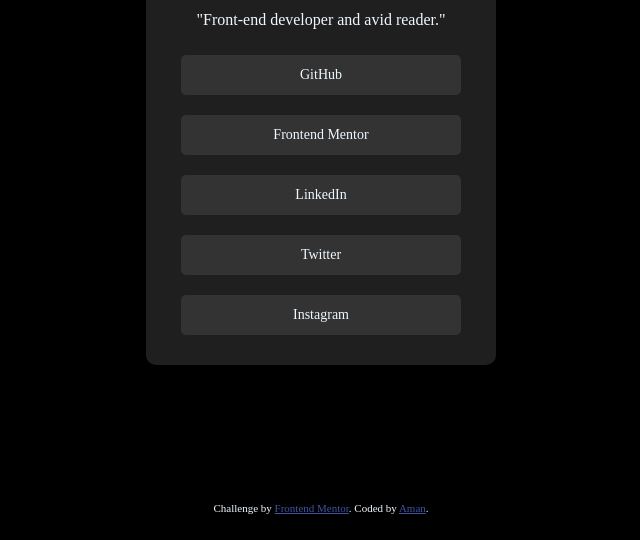
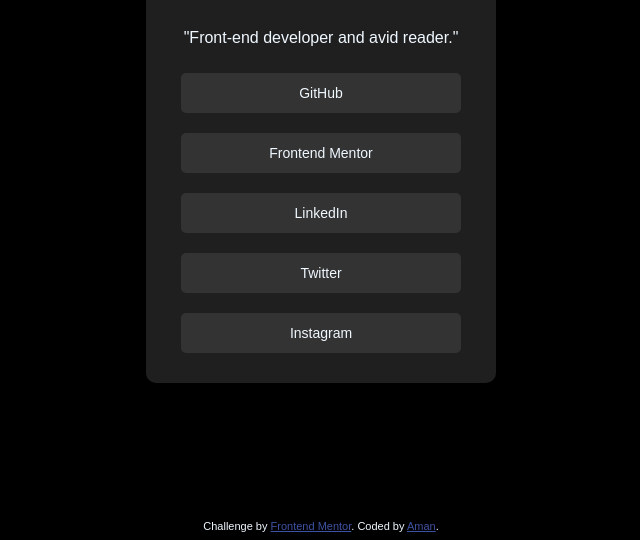
Before and after one commit to amanmanjhi/Social-links-profile-Frontend-mentor, a plain HTML site: page index.html in a window 1280 px wide. Shown: the part 326-866 px from the top of the page, without its empty margins (319-959 px from the left). Drawn offline with Linux system fonts and the light colour scheme.

Commit message:
changed font family

```diff
--- a/index.html
+++ b/index.html
@@ -25,8 +25,9 @@
       <div class="name">
         <h1>Jessica Randall</h1>
         <p><span class="location">London, United Kingdom</span></p>
-        <p>"Front-end developer and avid reader."</p>
+
       </div>
+      <p>"Front-end developer and avid reader."</p>
       <div class="links">
         <div class="git info"><a href="https://github.com/amanmanjhi" target="_blank">GitHub</a></div>
         <div class="frontend-mentor info"><a href="https://www.frontendmentor.io/profile/amanmanjhi" target="_blank"> Frontend Mentor</a></div>
--- a/styles.css
+++ b/styles.css
@@ -1,7 +1,23 @@
+
+@font-face {
+    font-family: 'CustomFont1'; /* Name of the font */
+    src: url('assets/fonts/Inter-VariableFont_slnt\,wght.ttf') format('truetype'); /* Path to the font file */
+    font-weight: normal; /* Specify font weight */
+    font-style: normal; /* Specify font style */
+}
+@font-face {
+    font-family: 'CustomFont2'; /* Name of the font */
+    src: url('assets/fonts/static/Inter-Bold.ttf') format('truetype'); /* Path to the font file */
+    font-weight: normal; /* Specify font weight */
+    font-style: normal; /* Specify font style */
+}
 *{
     background-color: black;
     color: aliceblue;
+    font-family: 'CustomFont',sans-serif;
+
 }
+
 
 main{
     display: flex;
@@ -55,11 +71,12 @@
     margin-top: 15px;
     font-size: 30px;
     background: none;
+    font-family: 'CustomFont2';
 }
 
 p{
     background: none;
-    margin-top: 5px;
+
 }
 p .location{
     color:hsl(75, 94%, 57%);
```
